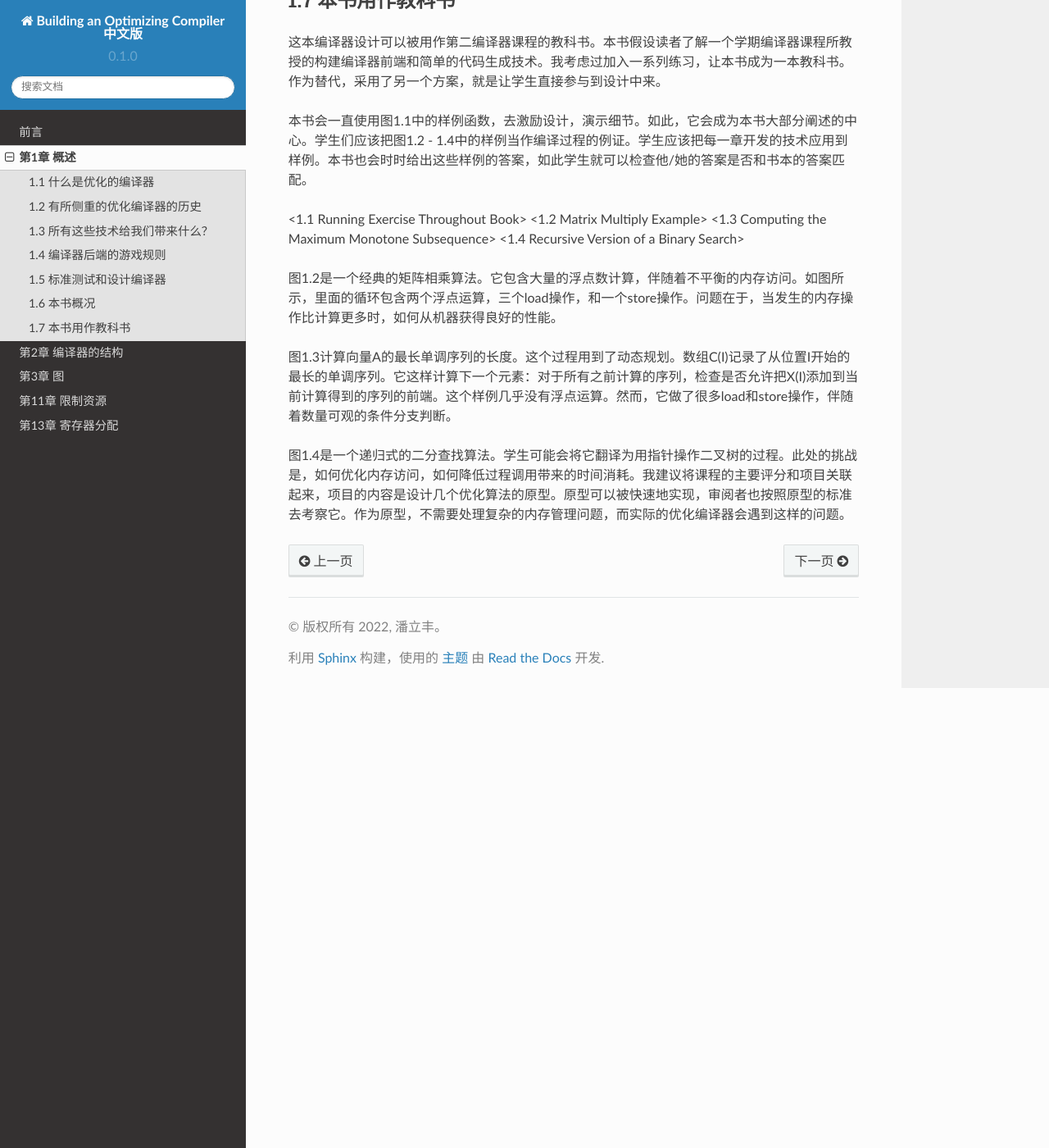
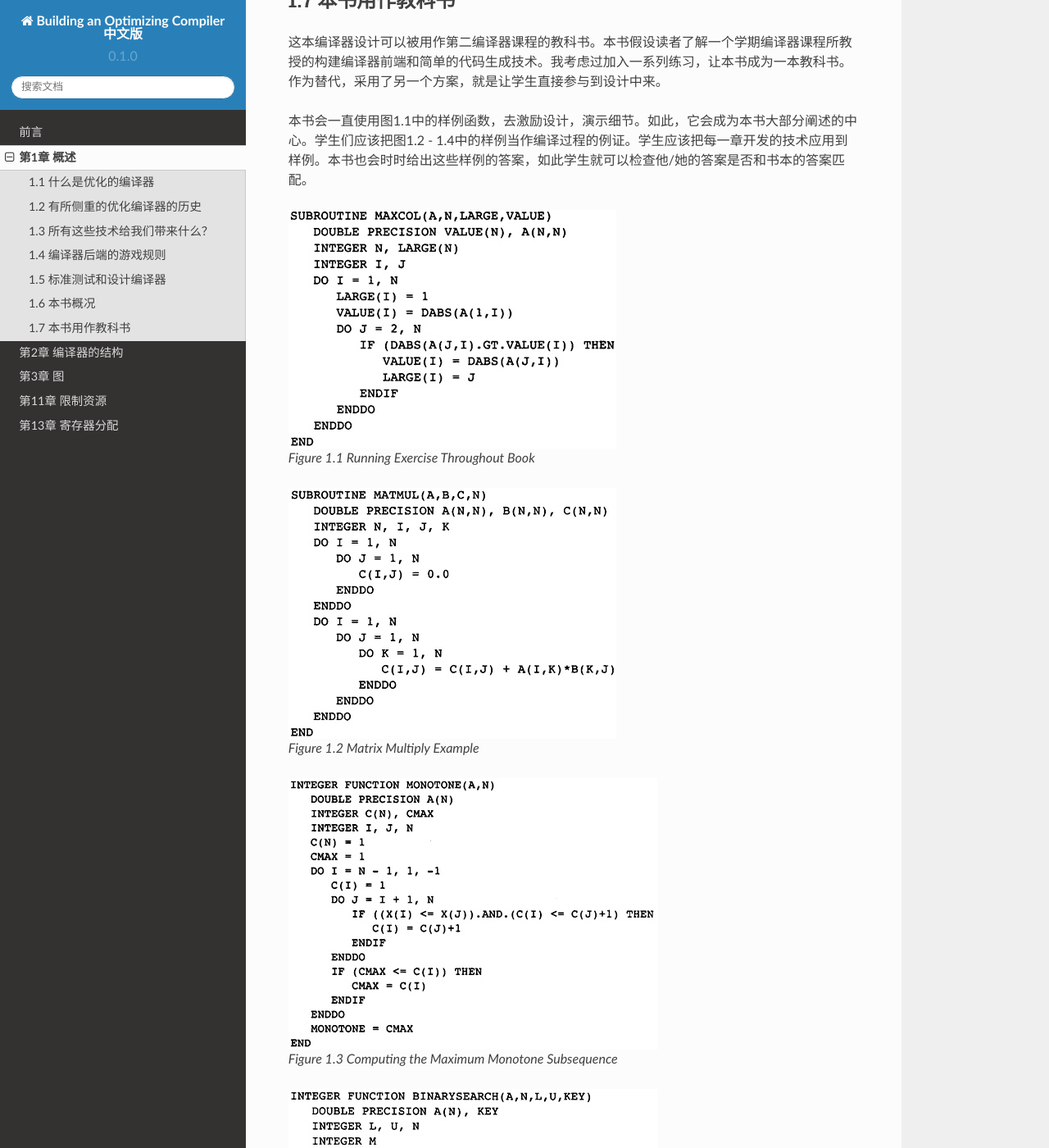
Before and after one commit to Jason2013/boc-chinese-text, a Sphinx documentation site: the page built from docs/source/chapter01.rst, in a window 1280 px wide and 1400 px high, scrolled down 4693 px. Shown: the whole window at 82% size. Built offline with Sphinx 7.4.7 and the Read the Docs theme 2.0.0, drawn with Linux system fonts in a browser that asks for light colours; some of the changed text lies outside the part shown.

Commit message:
Add figures to chapter 1.

```diff
--- a/docs/source/chapter01.rst
+++ b/docs/source/chapter01.rst
@@ -96,10 +96,22 @@ Ken Kennedy，纽约大学（NYU）的一个学生，在莱斯（Rice）大学
 
 本书会一直使用图1.1中的样例函数，去激励设计，演示细节。如此，它会成为本书大部分阐述的中心。学生们应该把图1.2 - 1.4中的样例当作编译过程的例证。学生应该把每一章开发的技术应用到样例。本书也会时时给出这些样例的答案，如此学生就可以检查他/她的答案是否和书本的答案匹配。
 
-<1.1 Running Exercise Throughout Book>
-<1.2 Matrix Multiply Example>
-<1.3 Computing the Maximum Monotone Subsequence>
-<1.4 Recursive Version of a Binary Search>
+.. figure:: chapter01/figure-1.1.png
+
+    Figure 1.1 Running Exercise Throughout Book
+
+.. figure:: chapter01/figure-1.2.png
+
+    Figure 1.2 Matrix Multiply Example
+
+.. figure:: chapter01/figure-1.3.png
+
+    Figure 1.3 Computing the Maximum Monotone Subsequence
+
+.. figure:: chapter01/figure-1.4.png
+
+    Figure 1.4 Recursive Version of a Binary Search
+
 
 图1.2是一个经典的矩阵相乘算法。它包含大量的浮点数计算，伴随着不平衡的内存访问。如图所示，里面的循环包含两个浮点运算，三个load操作，和一个store操作。问题在于，当发生的内存操作比计算更多时，如何从机器获得良好的性能。
 
```
Also changed, not shown: docs/source/chapter01/figure-1.1.png (added), docs/source/chapter01/figure-1.2.png (added), docs/source/chapter01/figure-1.3.png (added), docs/source/chapter01/figure-1.4.png (added).
